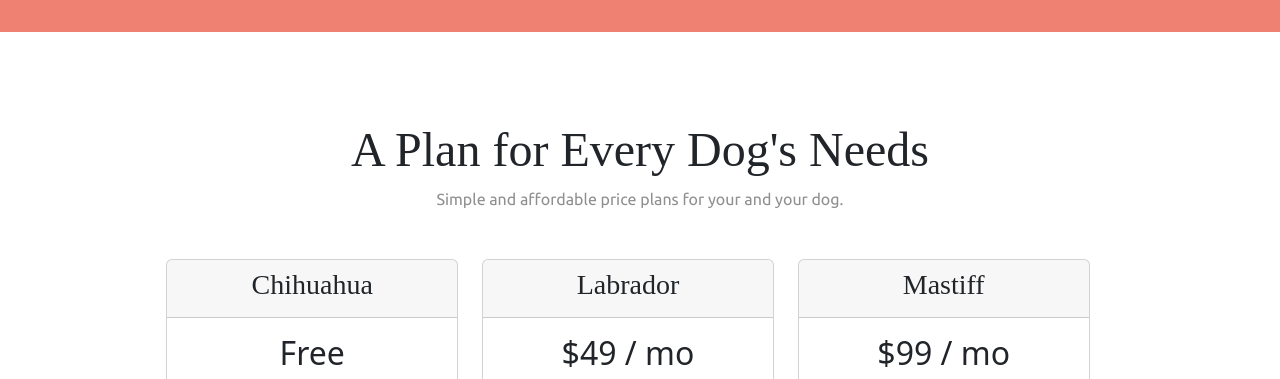
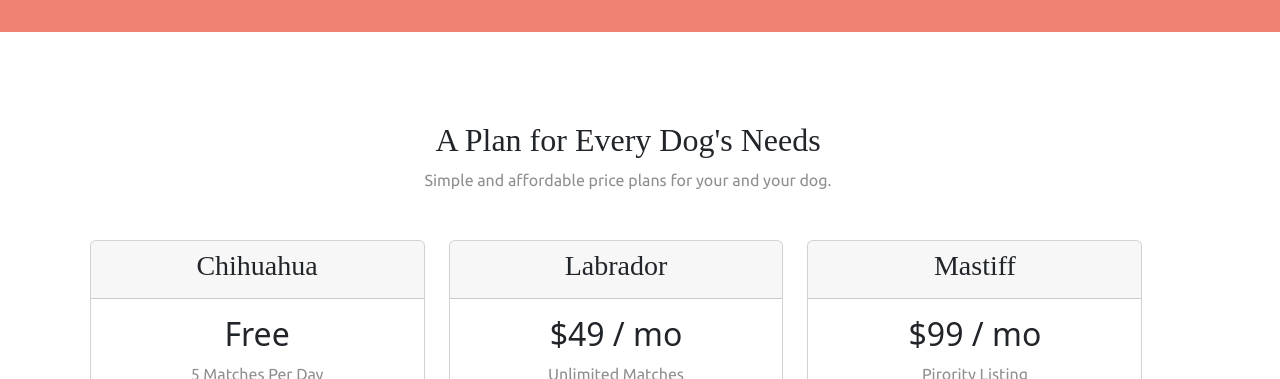
Before and after one commit to kokoblack/Tindog, a plain HTML site: page index.html in a window 1280 px wide. Shown: the part 1743-2122 px from the top of the page. Drawn offline with nearby package versions, Linux system fonts and the light colour scheme.

Commit message:
fixing overflow issue

```diff
--- a/index.html
+++ b/index.html
@@ -62,7 +62,7 @@
     </div>
   </section>
 
-  <section class="sec-brand row" id="brand ">
+  <section class="sec-brand row" id="brand " style="margin-right: 0;">
     <div class="col-lg-4 sec-brand-pd" style="padding: 0 40px;">
       <i class="fa fa-check-circle fa-5x fa-style" aria-hidden="true"></i>
       <h3>Easy to use.</h3>
@@ -122,11 +122,11 @@
     </div>
   </section>
 
-  <section class="pricing row" id="pricing">
+  <section class="pricing row" id="pricing" style="margin-right: 0; overflow-x: hidden; width: 100vw;">
     <h3 class="section-heading pricing-text">A Plan for Every Dog's Needs</h3>
     <p class="pricing-mg-bottom"> Simple and affordable price plans for your and your dog.</p>
 
-    <div class="row  pri-pad">
+    <div class="row  pri-pad" style="margin-right: 0;">
 
       <div class="pricing-column col-lg-4 col-md-4 marg-redu">
         <div class="card">
--- a/style.css
+++ b/style.css
@@ -1,4 +1,10 @@
+
+
 body {
+    margin: 0;
+    padding: 0;
+    box-sizing: border-box;
+    max-width: 100vw;
     scroll-behavior: smooth;
     font-family: "Montserrat";
     overflow-x: hidden;
@@ -92,7 +98,6 @@ p {
 }
 
 .sec-brand {
-    background-color: #fff;
     position: relative;
     z-index: 1;
     text-align: center;
@@ -139,7 +144,7 @@ p {
 }
 
 .pricing {
-    padding: 7% 13%;
+    padding: 7% 7% 7% 7%;
     text-align: center;
 }
 
@@ -148,8 +153,9 @@ p {
 }
 
 .pricing-text {
-    font-size: 3rem;
+    font-size: 2rem;
 }
+
 
 /* download */
 .download {
```
